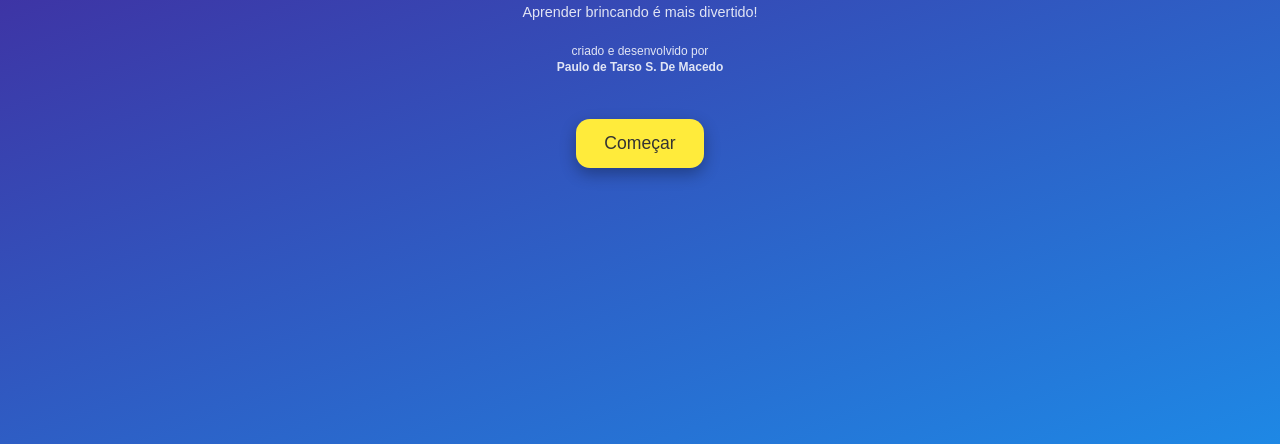
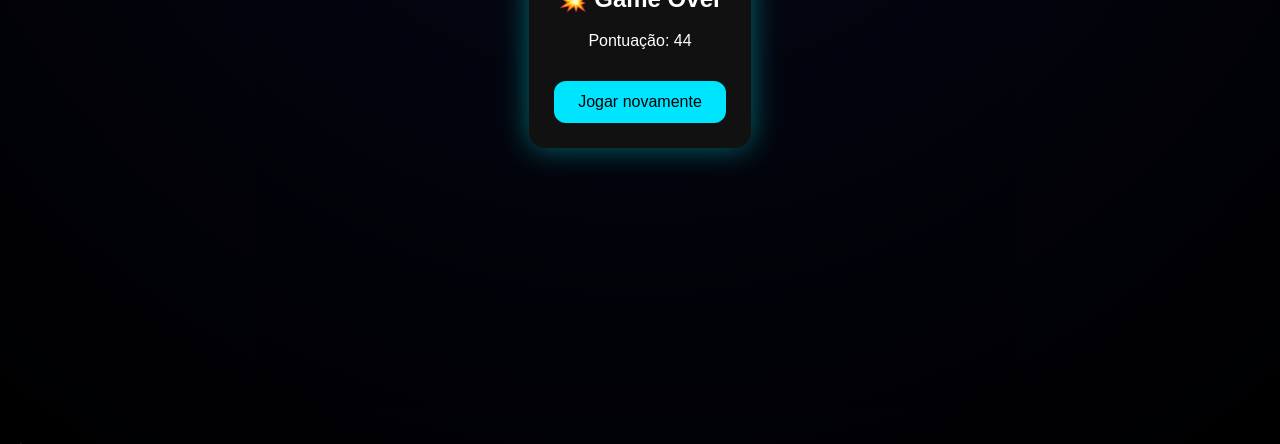
Before and after one commit to paulodetarsomacedo/Game-Maury, a plain HTML site: page index.html in a window 1280 px wide. Shown: the part 356-800 px from the top of the page. Drawn offline with Linux system fonts and the light colour scheme.

Commit message:
Update index.html

```diff
--- a/index.html
+++ b/index.html
@@ -1,166 +1,108 @@
 <!DOCTYPE html>
 <html lang="pt-BR">
 <head>
-<meta charset="UTF-8" />
-<title>Missão Conhecimento</title>
-<meta name="viewport" content="width=device-width, initial-scale=1.0, user-scalable=no" />
+<meta charset="UTF-8">
+<title>Galaxy Dodge</title>
+<meta name="viewport" content="width=device-width, initial-scale=1.0, user-scalable=no">
 
 <style>
 * { box-sizing: border-box; }
 
 body {
   margin: 0;
-  font-family: "Arial Rounded MT Bold", Arial, sans-serif;
-  background: linear-gradient(160deg, #6a11cb, #2575fc);
-  min-height: 100vh;
-  display: flex;
-  align-items: center;
-  justify-content: center;
+  background: radial-gradient(circle at top, #1a237e, #000);
+  font-family: Arial, sans-serif;
+  overflow: hidden;
+  touch-action: manipulation;
 }
 
-/* ===== SPLASH ===== */
-.splash {
+canvas {
+  display: block;
+}
+
+/* HUD */
+.hud {
+  position: fixed;
+  top: 10px;
+  left: 50%;
+  transform: translateX(-50%);
+  color: #fff;
+  font-size: 18px;
+  font-weight: bold;
+  z-index: 2;
+}
+
+/* GAME OVER */
+.overlay {
   position: fixed;
   inset: 0;
-  background: linear-gradient(160deg, #4a148c, #1e88e5);
+  background: rgba(0,0,0,0.8);
   display: flex;
-  flex-direction: column;
   align-items: center;
   justify-content: center;
   color: white;
   text-align: center;
-  z-index: 10;
-}
-
-.splash h1 {
-  font-size: 2.2rem;
-  margin-bottom: 10px;
-  animation: pulse 1.8s infinite;
-}
-
-.splash p {
-  font-size: 0.9rem;
-  opacity: 0.85;
-  margin-top: 8px;
-}
-
-.start-btn {
-  margin-top: 30px;
-  padding: 14px 28px;
-  font-size: 1.1rem;
-  border: none;
-  border-radius: 14px;
-  background: #ffeb3b;
-  color: #333;
-  cursor: pointer;
-  box-shadow: 0 6px 16px rgba(0,0,0,.3);
-}
-
-.start-btn:active {
-  transform: scale(0.95);
-}
-
-@keyframes pulse {
-  0% { transform: scale(1); }
-  50% { transform: scale(1.06); }
-  100% { transform: scale(1); }
-}
-
-/* ===== GAME ===== */
-.game {
-  background: white;
-  width: 100%;
-  max-width: 420px;
-  margin: 10px;
-  padding: 20px;
-  border-radius: 20px;
-  box-shadow: 0 20px 40px rgba(0,0,0,.25);
-  text-align: center;
+  z-index: 5;
   display: none;
 }
 
-h2 {
-  margin-top: 0;
-  color: #4a148c;
-}
-
-.level {
-  font-weight: bold;
-  margin-bottom: 10px;
-  color: #1565c0;
-}
-
-.question {
-  font-size: 1.25rem;
-  margin: 20px 0;
-}
-
-.options {
-  display: grid;
-  grid-template-columns: 1fr;
-  gap: 12px;
+.overlay div {
+  background: #111;
+  padding: 25px;
+  border-radius: 16px;
+  box-shadow: 0 0 30px rgba(0,255,255,.4);
 }
 
 button {
-  padding: 14px;
-  font-size: 1rem;
+  margin-top: 15px;
+  padding: 12px 24px;
+  font-size: 16px;
+  border: none;
   border-radius: 12px;
-  border: none;
+  background: #00e5ff;
   cursor: pointer;
-  background: #e3f2fd;
 }
 
 button:active {
-  transform: scale(0.97);
-}
-
-.correct { background: #c8e6c9 !important; }
-.wrong { background: #ffcdd2 !important; }
-
-.feedback {
-  margin-top: 15px;
-  font-size: 1.1rem;
-  min-height: 24px;
-}
-
-.score {
-  margin-top: 10px;
-  font-weight: bold;
-}
-
-.restart {
-  margin-top: 20px;
-  background: #4a148c;
-  color: white;
+  transform: scale(0.95);
 }
 </style>
 </head>
 
 <body>
 
-<!-- SPLASH -->
-<div class="splash" id="splash">
-  <h1>🚀 Missão Conhecimento</h1>
-  <p>Aprender brincando é mais divertido!</p>
-  <p><small>criado e desenvolvido por<br><b>Paulo de Tarso S. De Macedo</b></small></p>
-  <button class="start-btn" onclick="startGame()">Começar</button>
+<div class="hud">⭐ Pontos: <span id="score">0</span></div>
+
+<div class="overlay" id="gameOver">
+  <div>
+    <h2>💥 Game Over</h2>
+    <p>Pontuação: <span id="finalScore">0</span></p>
+    <button onclick="restart()">Jogar novamente</button>
+  </div>
 </div>
 
-<!-- GAME -->
-<div class="game" id="game">
-  <h2>🚀 Missão Conhecimento</h2>
-  <div id="level" class="level"></div>
-  <div id="question" class="question"></div>
-  <div id="options" class="options"></div>
-  <div id="feedback" class="feedback"></div>
-  <div id="score" class="score"></div>
-  <button id="restart" class="restart" style="display:none">Jogar Novamente</button>
-</div>
+<canvas id="game"></canvas>
 
 <script>
+const canvas = document.getElementById("game");
+const ctx = canvas.getContext("2d");
+
+canvas.width = window.innerWidth;
+canvas.height = window.innerHeight;
+
+let gravity = 0.4;
+let lift = -8;
+let velocity = 0;
+let y = canvas.height / 2;
+
+let meteors = [];
+let frame = 0;
+let score = 0;
+let running = true;
+
 /* ===== AUDIO ===== */
 let audioCtx;
-function playSound(freq, duration) {
+function sound(freq, time) {
   if (!audioCtx) audioCtx = new (window.AudioContext || window.webkitAudioContext)();
   const osc = audioCtx.createOscillator();
   const gain = audioCtx.createGain();
@@ -168,102 +110,104 @@ function playSound(freq, duration) {
   osc.connect(gain);
   gain.connect(audioCtx.destination);
   osc.start();
-  gain.gain.exponentialRampToValueAtTime(0.0001, audioCtx.currentTime + duration);
-  osc.stop(audioCtx.currentTime + duration);
+  gain.gain.exponentialRampToValueAtTime(0.001, audioCtx.currentTime + time);
+  osc.stop(audioCtx.currentTime + time);
 }
 
-/* ===== GAME DATA ===== */
-const levels = [
-  [
-    { q: "Quanto é 5 + 3?", o: ["6","7","8","9"], a: 2 },
-    { q: "Plural de flor?", o: ["Flors","Flores","Florais","Flore"], a: 1 }
-  ],
-  [
-    { q: "Quanto é 7 x 4?", o: ["21","24","28","32"], a: 2 },
-    { q: "Qual é um animal vertebrado?", o: ["Minhoca","Caracol","Cachorro","Medusa"], a: 2 }
-  ],
-  [
-    { q: "Quanto é 36 ÷ 6?", o: ["5","6","7","8"], a: 1 },
-    { q: "Qual planeta tem anéis?", o: ["Marte","Saturno","Vênus","Terra"], a: 1 }
-  ]
-];
-
-let level = 0, questionIndex = 0, score = 0;
-
-const levelEl = document.getElementById("level");
-const questionEl = document.getElementById("question");
-const optionsEl = document.getElementById("options");
-const feedbackEl = document.getElementById("feedback");
-const scoreEl = document.getElementById("score");
-const restartBtn = document.getElementById("restart");
-const gameEl = document.getElementById("game");
-const splashEl = document.getElementById("splash");
-
-function startGame() {
-  splashEl.style.display = "none";
-  gameEl.style.display = "block";
-  loadQuestion();
+/* ===== INPUT ===== */
+function jump() {
+  velocity = lift;
+  sound(700, 0.15);
 }
 
-function loadQuestion() {
-  feedbackEl.textContent = "";
-  optionsEl.innerHTML = "";
-  levelEl.textContent = `⭐ Nível ${level + 1}`;
+window.addEventListener("click", jump);
+window.addEventListener("touchstart", e => {
+  e.preventDefault();
+  jump();
+}, { passive: false });
 
-  const q = levels[level][questionIndex];
-  questionEl.textContent = q.q;
-  scoreEl.textContent = `Pontuação: ${score}`;
+window.addEventListener("keydown", e => {
+  if (e.code === "Space") jump();
+});
 
-  q.o.forEach((opt, i) => {
-    const btn = document.createElement("button");
-    btn.textContent = opt;
-    btn.onclick = () => checkAnswer(i, btn);
-    optionsEl.appendChild(btn);
+/* ===== METEORS ===== */
+function createMeteor() {
+  const size = Math.random() * 30 + 20;
+  meteors.push({
+    x: canvas.width + size,
+    y: Math.random() * (canvas.height - size),
+    size,
+    speed: Math.random() * 2 + 3
   });
 }
 
-function checkAnswer(choice, btn) {
-  const correct = levels[level][questionIndex].a;
-  const buttons = optionsEl.querySelectorAll("button");
-  buttons.forEach(b => b.disabled = true);
+/* ===== GAME LOOP ===== */
+function loop() {
+  if (!running) return;
 
-  if (choice === correct) {
-    btn.classList.add("correct");
-    feedbackEl.textContent = "🎉 Acertou!";
-    score += 10;
-    playSound(800, 0.3);
-  } else {
-    btn.classList.add("wrong");
-    buttons[correct].classList.add("correct");
-    feedbackEl.textContent = "❌ Quase!";
-    playSound(200, 0.4);
-  }
+  ctx.clearRect(0, 0, canvas.width, canvas.height);
 
-  setTimeout(nextStep, 1200);
-}
+  // Nave
+  velocity += gravity;
+  y += velocity;
 
-function nextStep() {
-  questionIndex++;
-  if (questionIndex < levels[level].length) {
-    loadQuestion();
-  } else {
-    level++;
-    questionIndex = 0;
-    if (level < levels.length) loadQuestion();
-    else endGame();
-  }
+  ctx.fillStyle = "#00e5ff";
+  ctx.beginPath();
+  ctx.moveTo(60, y);
+  ctx.lineTo(20, y + 15);
+  ctx.lineTo(20, y - 15);
+  ctx.closePath();
+  ctx.fill();
+
+  if (y < 0 || y > canvas.height) endGame();
+
+  // Meteoros
+  if (frame % 90 === 0) createMeteor();
+
+  meteors.forEach((m, i) => {
+    m.x -= m.speed;
+
+    ctx.fillStyle = "#ff7043";
+    ctx.beginPath();
+    ctx.arc(m.x, m.y, m.size, 0, Math.PI * 2);
+    ctx.fill();
+
+    // Colisão
+    const dx = m.x - 40;
+    const dy = m.y - y;
+    const dist = Math.sqrt(dx * dx + dy * dy);
+
+    if (dist < m.size + 12) endGame();
+
+    if (m.x < -m.size) meteors.splice(i, 1);
+  });
+
+  score++;
+  document.getElementById("score").textContent = score;
+
+  frame++;
+  requestAnimationFrame(loop);
 }
 
 function endGame() {
-  questionEl.textContent = "🏆 Missão Concluída!";
-  optionsEl.innerHTML = "";
-  levelEl.textContent = "";
-  feedbackEl.textContent = `Pontuação final: ${score}`;
-  scoreEl.textContent = "";
-  restartBtn.style.display = "block";
+  running = false;
+  sound(200, 0.5);
+  document.getElementById("finalScore").textContent = score;
+  document.getElementById("gameOver").style.display = "flex";
 }
 
-restartBtn.onclick = () => location.reload();
+function restart() {
+  meteors = [];
+  frame = 0;
+  score = 0;
+  y = canvas.height / 2;
+  velocity = 0;
+  running = true;
+  document.getElementById("gameOver").style.display = "none";
+  loop();
+}
+
+loop();
 </script>
 
 </body>
```
